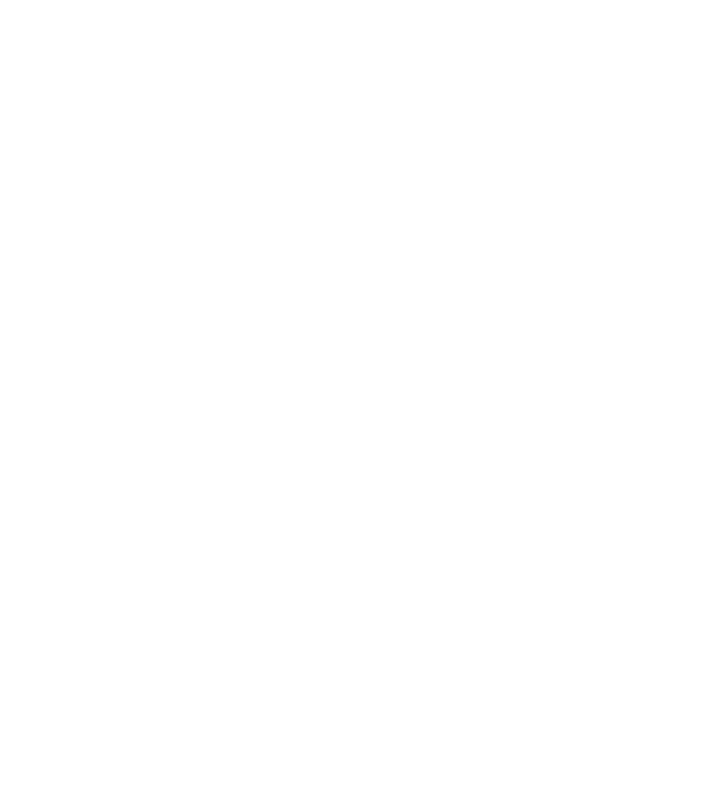
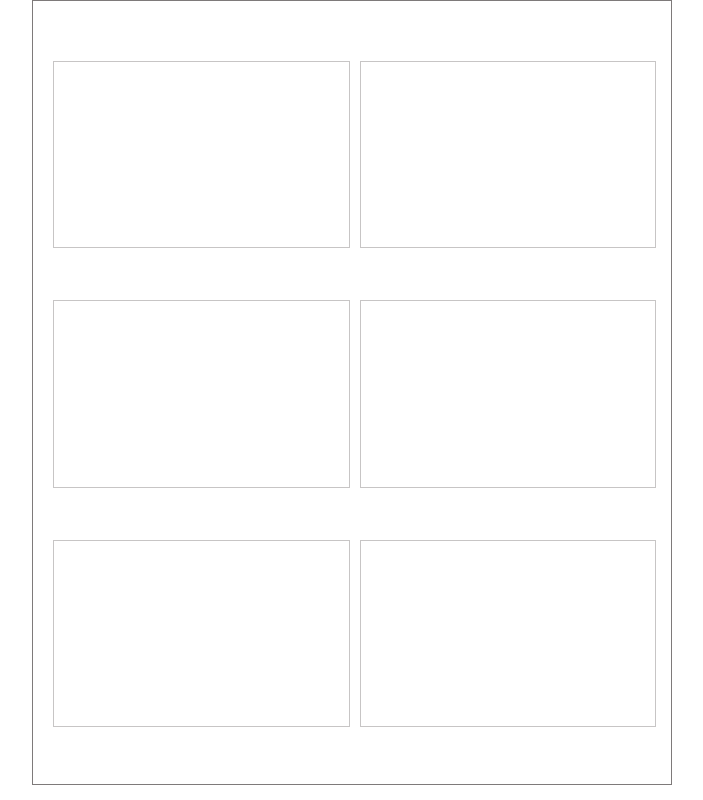
Before and after one commit to omkar8756/Projects, a plain HTML site: page Blog_page/Blog.html in a window 1280 px wide. Shown: the whole page, without its empty margins (288-991 px from the left). Drawn offline with Linux system fonts and the light colour scheme.

Commit message:
modified css and html file

```diff
--- a/Blog_page/Blog.html
+++ b/Blog_page/Blog.html
@@ -8,7 +8,8 @@
 </head>
 <body>
     <div id="wrapper">
-        <div class="conatiner">
+        <div class="container">
+             <div class="boxes">
                 <div class="box"></div>
                 <div class="box"></div>
                 <div class="box"></div>
@@ -17,5 +18,6 @@
                 <div class="box"></div>
              </div>
         </div>
+    </div>
 </body>
 </html>
--- a/Blog_page/style.css
+++ b/Blog_page/style.css
@@ -0,0 +1,42 @@
+*{
+    padding:0;
+    margin:0;
+    box-sizing:border-box;
+}
+#wrapper{
+    height:100vh;
+    width:100%;
+    object-fit:cover;
+    overflow:hidden;
+    /* overflow-x: hidden; */
+    background-color: white;
+    padding-bottom:15px;
+}
+.container{
+    display: grid;
+    border:1px solid rgb(126, 122, 122);
+    height:100%;
+    width:50%;
+    margin:0 auto;
+    padding-left:5px;
+    padding-right:20px;
+    padding-top:50px;
+    padding-bottom: 20px;;
+}
+.boxes{
+    display:grid;
+    grid-template-columns: repeat(2,1fr);
+    grid-template-rows: repeat(3,1fr);
+    column-gap:10px;
+    align-content:space-evenly;
+    padding-left:5px;
+    padding-right:5px;
+    row-gap:5px;
+
+}
+.box{
+    height:80%;
+    width:100%;
+    border:1px solid rgb(199, 197, 197);
+    margin:10px;
+}
```
Lines whose indentation alone changed are shown as unchanged.
